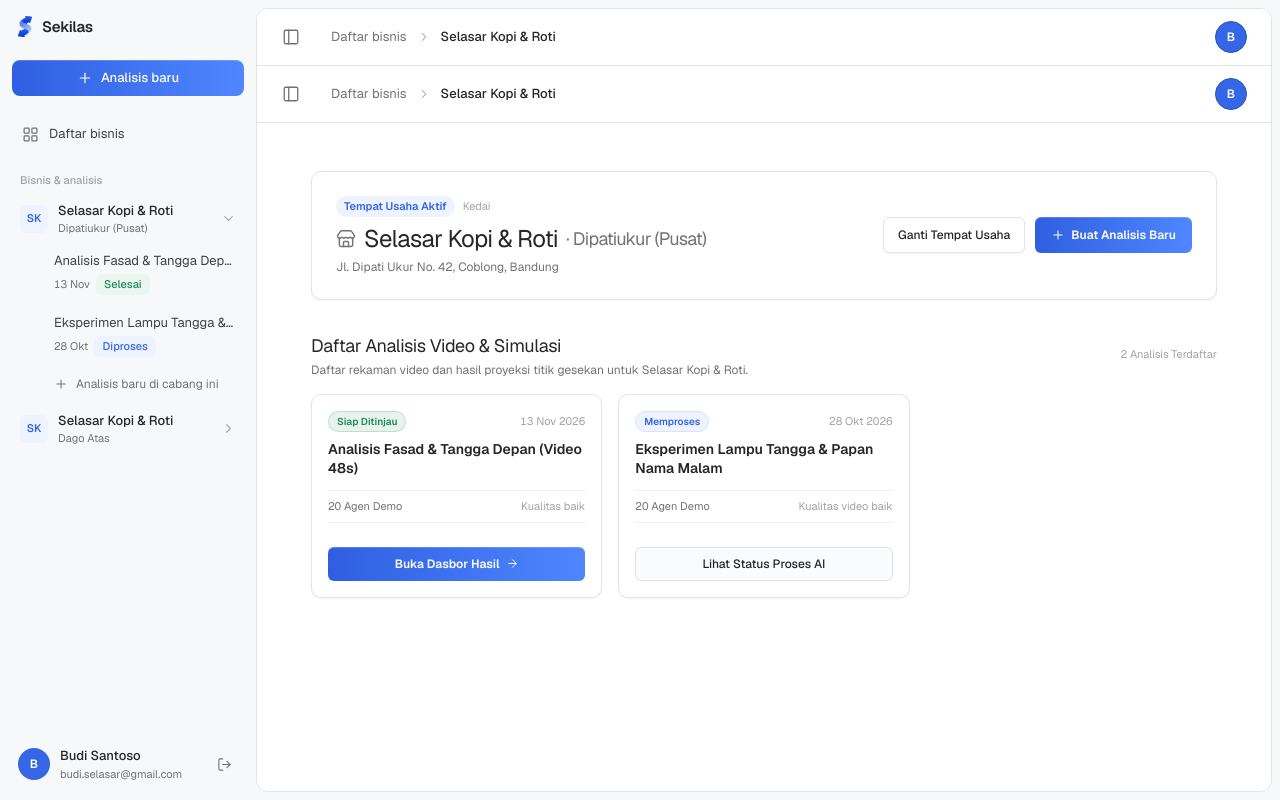
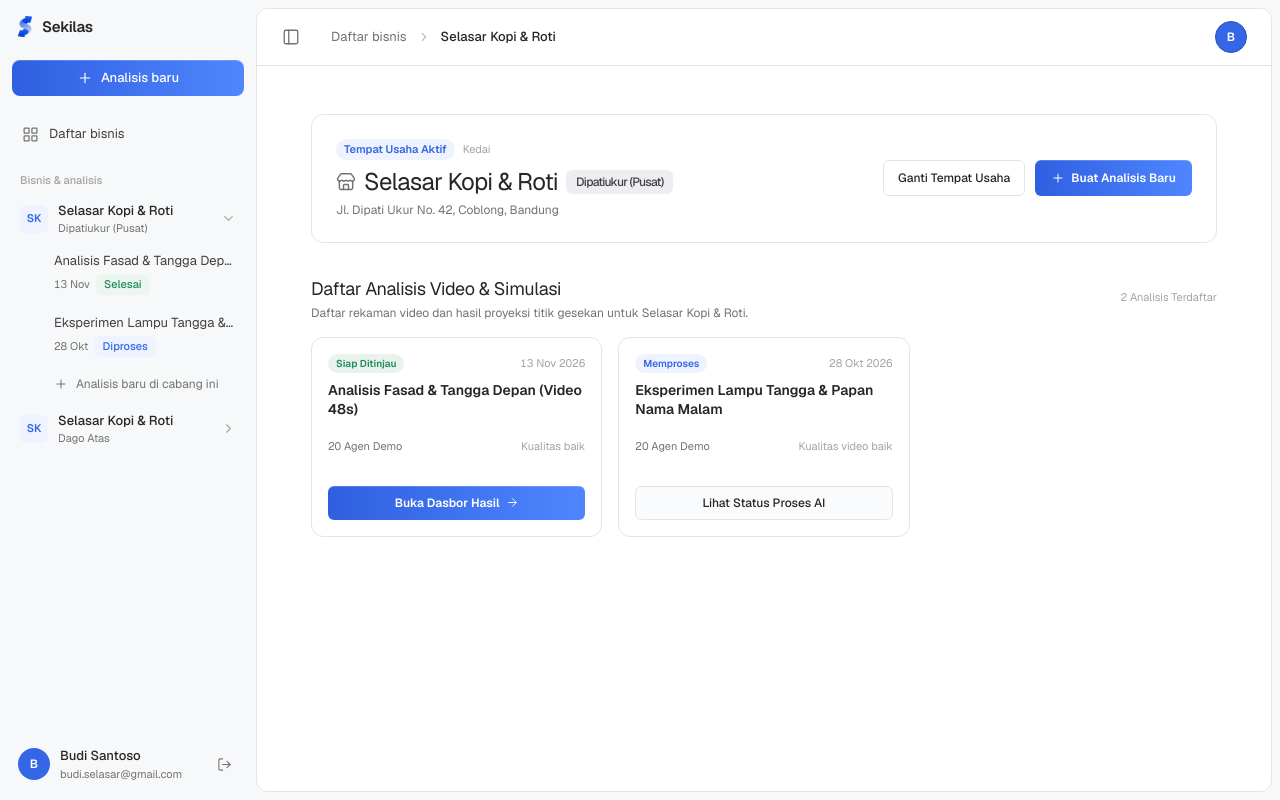
Before and after one commit to inRiza/Sekilas, a Next.js app in the folder fe/: page /businesses/analyses in a window 1280 px wide. Built offline with nearby package versions, Linux system fonts and the light colour scheme.

Commit message:
style(businesses): fit business list pages into AppShell
Drop per-page navbar chrome now that the shared shell owns navigation.

```diff
--- a/fe/src/app/businesses/analyses/page.tsx
+++ b/fe/src/app/businesses/analyses/page.tsx
@@ -2,7 +2,7 @@
 
 import React, { useState } from 'react';
 import Link from 'next/link';
-import { AppNavbar } from '@/components/layout/app-navbar';
+import { Badge } from '@/components/ui/badge';
 import { MOCK_ANALYSES } from '@/lib/mock/analyses';
 import { MOCK_BUSINESSES } from '@/lib/mock/business';
 import { Analysis, Business } from '@/types/api';
@@ -17,17 +17,11 @@ export default function BusinessAnalysesPage() {
   const filteredAnalyses = analyses.filter((a) => a.business_id === activeBizId || !a.business_id);
 
   return (
-    <div className="min-h-screen bg-white flex flex-col justify-between">
-      <AppNavbar
-        mode="global"
-        businessName={activeBiz.name}
-        branchName={activeBiz.branch_name}
-      />
-
+    <div className="flex min-h-full flex-col justify-between bg-white">
       <main className="section flex-1 py-8 sm:py-12">
         <div className="col space-y-8">
           {/* Active Business Info Card */}
-          <div className="rounded-[10px] border border-line bg-white p-5 sm:p-6 shadow-xs flex flex-col sm:flex-row sm:items-center justify-between gap-4">
+          <div className="rounded-xl border border-line bg-white p-5 sm:p-6 flex flex-col sm:flex-row sm:items-center justify-between gap-4">
             <div>
               <div className="flex items-center gap-2">
                 <span className="font-mono text-[11px] uppercase tracking-wider text-primary-40 bg-primary-10 px-2 py-0.5 rounded-full font-semibold">
@@ -40,7 +34,7 @@ export default function BusinessAnalysesPage() {
               <h1 className="text-xl sm:text-2xl font-normal tracking-[-0.03em] text-ink mt-1.5 flex items-center gap-2">
                 <StoreIcon size={20} className="text-muted shrink-0" />
                 <span>{activeBiz.name}</span>
-                <span className="text-muted font-normal text-lg">· {activeBiz.branch_name}</span>
+                <Badge size="md">{activeBiz.branch_name}</Badge>
               </h1>
               <p className="text-xs text-muted mt-1">
                 {activeBiz.address}
@@ -50,7 +44,7 @@ export default function BusinessAnalysesPage() {
             <div className="flex items-center gap-2.5 shrink-0">
               <Link
                 href="/businesses"
-                className="inline-flex h-9 items-center rounded-md border border-line bg-white px-3.5 text-xs font-medium text-ink hover:bg-panel transition shadow-xs"
+                className="inline-flex h-9 items-center rounded-md border border-line bg-white px-3.5 text-xs font-medium text-ink hover:bg-panel transition"
               >
                 Ganti Tempat Usaha
               </Link>
@@ -88,7 +82,7 @@ export default function BusinessAnalysesPage() {
                 return (
                   <div
                     key={analysis.id}
-                    className="group rounded-[10px] border border-line bg-white p-4 flex flex-col justify-between shadow-xs hover:border-subtle transition"
+                    className="group rounded-xl border border-line bg-white p-4 flex flex-col justify-between hover:!border-[#d3d7dd] transition"
                   >
                     <div>
                       {/* Status Tag & Date */}
@@ -96,8 +90,8 @@ export default function BusinessAnalysesPage() {
                         <span
                           className={`font-mono text-[10px] uppercase font-semibold px-2 py-0.5 rounded-full ${
                             isReady
-                              ? 'bg-impact/10 text-impact border border-impact/20'
-                              : 'bg-primary-10 text-primary-40 border border-primary-20'
+                              ? 'bg-impact/10 text-impact'
+                              : 'bg-primary-10 text-primary-40'
                           }`}
                         >
                           {isReady ? 'Siap Ditinjau' : 'Memproses'}
@@ -115,7 +109,7 @@ export default function BusinessAnalysesPage() {
                         {analysis.name}
                       </h3>
 
-                      <div className="mt-3 py-2 border-y border-hairline flex items-center justify-between text-xs text-muted">
+                      <div className="mt-3 py-2 flex items-center justify-between text-xs text-muted">
                         <span className="font-mono text-[11px]">
                           {analysis.total_agents} Agen Demo
                         </span>
@@ -151,12 +145,6 @@ export default function BusinessAnalysesPage() {
         </div>
       </main>
 
-      {/* Footer */}
-      <footer className="border-t border-hairline py-6 text-center text-xs text-subtle">
-        <div className="w-full px-4 sm:px-8">
-          Sekilas © 2026 · Simulator Calon Pelanggan untuk UMKM Makanan
-        </div>
-      </footer>
     </div>
   );
 }
--- a/fe/src/app/businesses/page.tsx
+++ b/fe/src/app/businesses/page.tsx
@@ -2,7 +2,6 @@
 
 import React, { useState } from 'react';
 import Link from 'next/link';
-import { AppNavbar } from '@/components/layout/app-navbar';
 import { MOCK_BUSINESSES } from '@/lib/mock/business';
 import { MOCK_ANALYSES } from '@/lib/mock/analyses';
 import { Business, BusinessType } from '@/types/api';
@@ -53,13 +52,11 @@ export default function BusinessesPage() {
   };
 
   return (
-    <div className="min-h-screen bg-white flex flex-col justify-between">
-      <AppNavbar mode="global" />
-
+    <div className="flex min-h-full flex-col justify-between bg-white">
       <main className="section flex-1 py-8 sm:py-12">
         <div className="col space-y-8">
           {/* Header Title */}
-          <div className="flex flex-col sm:flex-row sm:items-end justify-between gap-4 pb-4 border-b border-hairline">
+          <div className="flex flex-col sm:flex-row sm:items-end justify-between gap-4 pb-4">
             <div>
               <span className="font-mono text-[11px] uppercase tracking-wider text-muted font-semibold">
                 Manajemen Bisnis
@@ -90,7 +87,7 @@ export default function BusinessesPage() {
               return (
                 <div
                   key={biz.id}
-                  className="rounded-[10px] border border-line bg-white p-5 sm:p-6 shadow-xs hover:border-subtle transition flex flex-col justify-between"
+                  className="rounded-xl border border-line bg-white p-5 sm:p-6 hover:!border-[#d3d7dd] transition flex flex-col justify-between"
                 >
                   <div>
                     <div className="flex items-center justify-between gap-2 mb-2">
@@ -113,7 +110,7 @@ export default function BusinessesPage() {
                       {biz.address}
                     </p>
 
-                    <div className="mt-4 pt-3 border-t border-hairline flex items-center justify-between text-xs">
+                    <div className="mt-4 pt-3 flex items-center justify-between text-xs">
                       <span className="text-muted">Konteks Usaha (F1):</span>
                       <span className="font-mono text-[11px] font-medium text-impact">
                         Lengkap (7/7 terisi)
@@ -121,10 +118,10 @@ export default function BusinessesPage() {
                     </div>
                   </div>
 
-                  <div className="mt-6 pt-4 border-t border-hairline flex flex-wrap items-center justify-between gap-2">
+                  <div className="mt-6 pt-4 flex flex-wrap items-center justify-between gap-2">
                     <Link
                       href="/businesses/analyses"
-                      className="inline-flex h-8.5 items-center gap-1.5 rounded-md border border-line bg-white px-3.5 text-xs font-medium text-ink hover:bg-panel transition shadow-2xs"
+                      className="inline-flex h-8.5 items-center gap-1.5 rounded-md border border-line bg-white px-3.5 text-xs font-medium text-ink hover:bg-panel transition"
                     >
                       <FileTextIcon size={13} className="text-muted" />
                       <span>Lihat Analisis</span>
@@ -164,7 +161,7 @@ export default function BusinessesPage() {
             onClick={() => setShowAddModal(false)}
             className="fixed inset-0 bg-black/40 backdrop-blur-xs"
           />
-          <div className="relative z-10 w-full max-w-md rounded-[10px] border border-line bg-white p-6 shadow-xl animate-in zoom-in-95 duration-150">
+          <div className="relative z-10 w-full max-w-md rounded-xl border border-line bg-white p-6 shadow-xl animate-in zoom-in-95 duration-150">
             <h3 className="text-lg font-semibold text-ink">Tambah Tempat Usaha Baru</h3>
             <p className="text-xs text-muted mt-1 leading-relaxed">
               Daftarkan unit usaha atau cabang fisik baru untuk dianalisis simulasinya.
@@ -179,7 +176,7 @@ export default function BusinessesPage() {
                   placeholder="Contoh: Kopi Toko Djawa"
                   value={newBizName}
                   onChange={(e) => setNewBizName(e.target.value)}
-                  className="w-full rounded-md border border-line px-3 py-2 text-ink placeholder:text-subtle focus:border-primary-40 focus:outline-none shadow-2xs"
+                  className="w-full rounded-md border border-line px-3 py-2 text-ink placeholder:text-subtle focus:border-primary-40 focus:outline-none"
                 />
               </div>
 
@@ -190,7 +187,7 @@ export default function BusinessesPage() {
                   placeholder="Contoh: Braga / Dago / Pusat"
                   value={newBranchName}
                   onChange={(e) => setNewBranchName(e.target.value)}
-                  className="w-full rounded-md border border-line px-3 py-2 text-ink placeholder:text-subtle focus:border-primary-40 focus:outline-none shadow-2xs"
+                  className="w-full rounded-md border border-line px-3 py-2 text-ink placeholder:text-subtle focus:border-primary-40 focus:outline-none"
                 />
               </div>
 
@@ -199,7 +196,7 @@ export default function BusinessesPage() {
                 <select
                   value={newCategory}
                   onChange={(e) => setNewCategory(e.target.value as BusinessType)}
-                  className="w-full rounded-md border border-line bg-white px-3 py-2 text-ink focus:border-primary-40 focus:outline-none shadow-2xs"
+                  className="w-full rounded-md border border-line bg-white px-3 py-2 text-ink focus:border-primary-40 focus:outline-none"
                 >
                   <option value="kedai">Kedai Kopi / Teh</option>
                   <option value="kafe">Kafe / Bakery</option>
@@ -216,11 +213,11 @@ export default function BusinessesPage() {
                   placeholder="Jl. Braga No. 12, Bandung"
                   value={newAddress}
                   onChange={(e) => setNewAddress(e.target.value)}
-                  className="w-full rounded-md border border-line px-3 py-2 text-ink placeholder:text-subtle focus:border-primary-40 focus:outline-none shadow-2xs"
+                  className="w-full rounded-md border border-line px-3 py-2 text-ink placeholder:text-subtle focus:border-primary-40 focus:outline-none"
                 />
               </div>
 
-              <div className="pt-3 border-t border-hairline flex items-center justify-end gap-2">
+              <div className="pt-3 flex items-center justify-end gap-2">
                 <button
                   type="button"
                   onClick={() => setShowAddModal(false)}
@@ -240,12 +237,6 @@ export default function BusinessesPage() {
         </div>
       )}
 
-      {/* Footer */}
-      <footer className="border-t border-hairline py-6 text-center text-xs text-subtle">
-        <div className="w-full px-4 sm:px-8">
-          Sekilas © 2026 · Simulator Calon Pelanggan untuk UMKM Makanan
-        </div>
-      </footer>
     </div>
   );
 }
```
